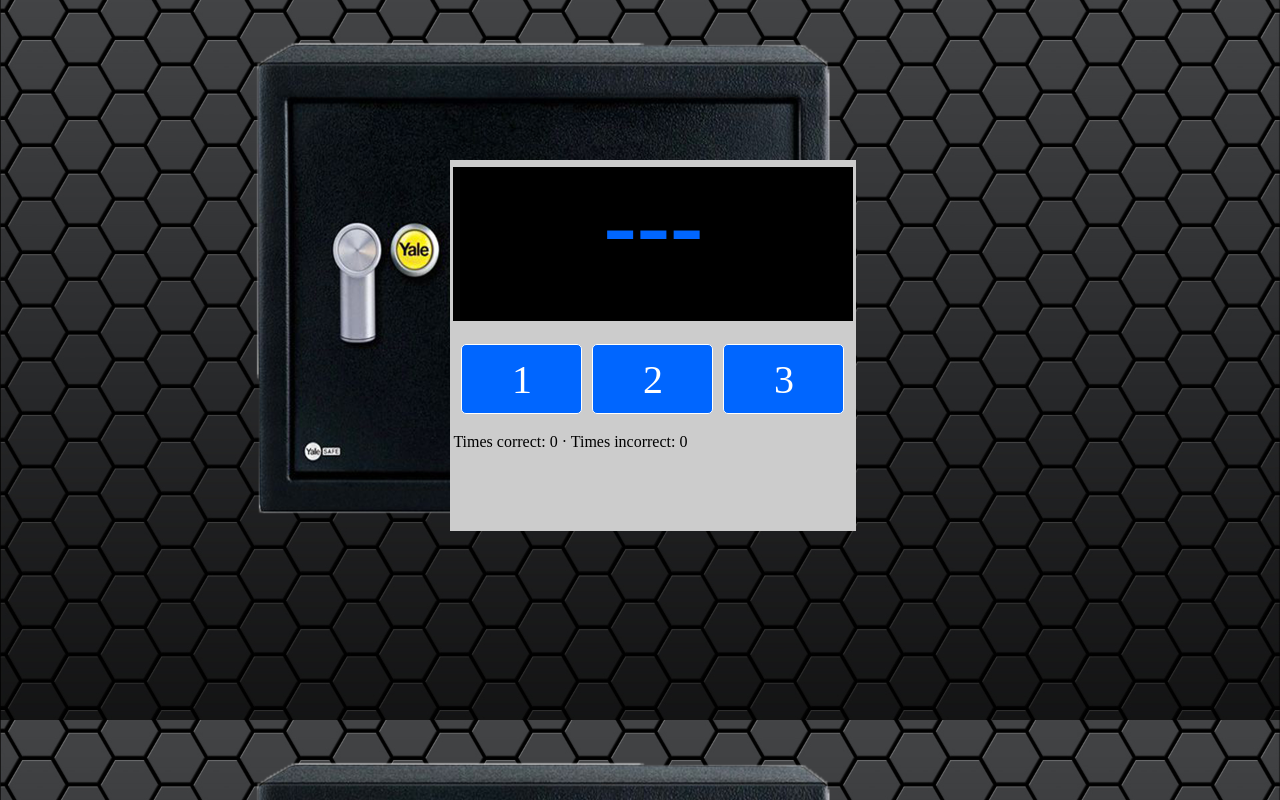
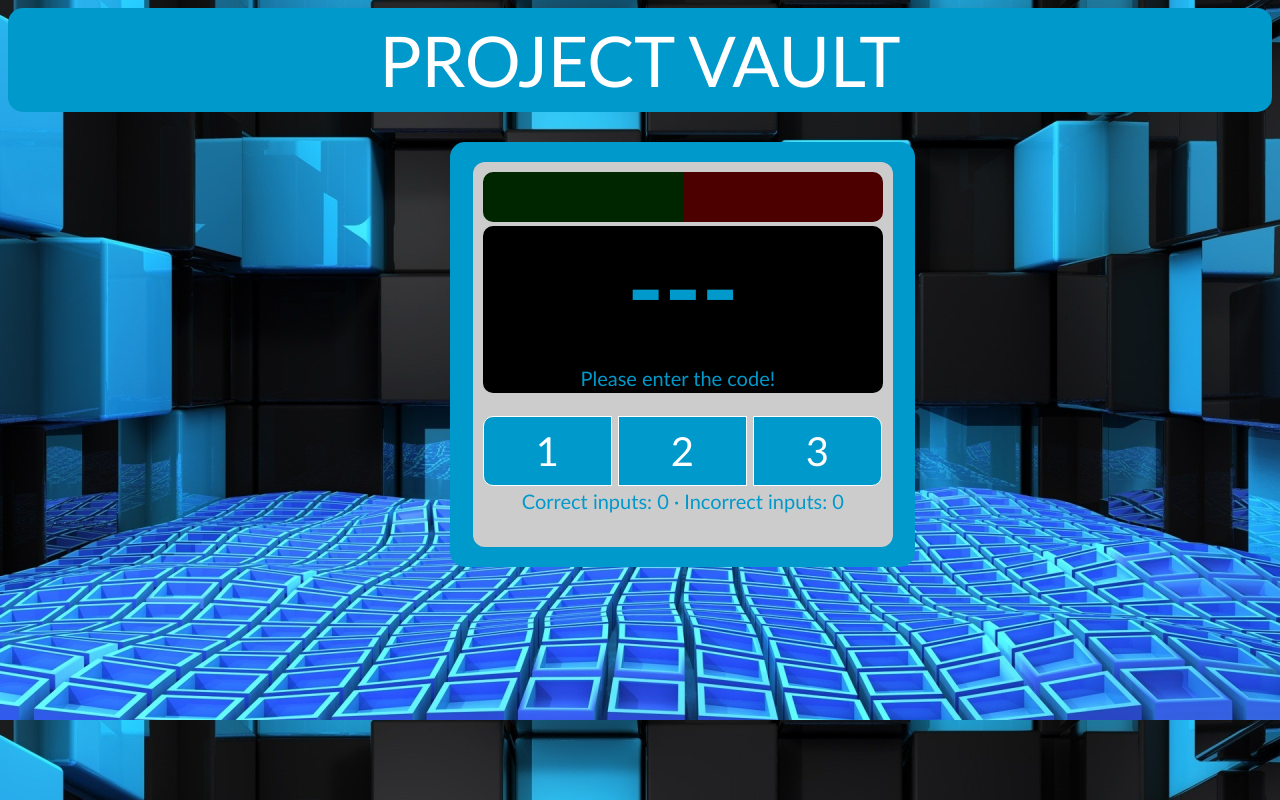
Before and after one commit to BreevanJoost/VaultJS, a plain HTML site: page index.html in a window 1280 px wide. Drawn offline with nearby package versions, Linux system fonts and the light colour scheme.

Commit message:
lampjes / blinker toegevoegd
- Functie toegevoegd zodat een groen lampje gaat knipperen waneer het goed is en een rood lampje wanneer het fout is.
- style aangepast

```diff
--- a/css/style.css
+++ b/css/style.css
@@ -1,58 +1,155 @@
 body {
-    background-image: url("../images/background2.png");
+    background-image: url("../images/background3.jpg");
     background-size: cover;
+}
+
+#vaultName {
+  margin: 0 auto;
+  text-align: center;
+  font-size: 70px;
+  color: white;
+  padding: 10px;
+  font-family: calibri;
+  background-color: #0099cc;
+  border-radius: 15px;
+  text-transform: uppercase;
 }
 
 .main-container {
     margin: 20px auto 0 auto;
     width: 80%;
     align-items: center;
+    margin: 0 auto;
+    text-align: center;
 }
 
 .p-30 {
    width: 30%;
 }
 
+#bigVaultContainer {
+    width: 445px;
+    height: 405px;
+    background: #0099cc;
+    padding: 10px;
+    border-radius: 15px;
+    margin: 0 auto;
+    margin-top: 30px;
+    text-align: center;
+}
+
 .vaultContainer {
     width: 400px;
     height: 365px;
     background: #cccccc;
-    padding: 3px;
-    margin-top: 160px;
+    padding: 10px;
+    border-radius: 12px;
+    padding 0px;
+    margin: auto;
+    margin-top: 10px;
 }
 
+.vaultContainer .light {
+    background: black;
+    width: 200px;
+    float: left;
+    height: 50px;
+}
 
+.vaultContainer .light.red {
+    background: red;
+    filter: brightness(30%);
+    border-top-right-radius: 10px;
+    border-bottom-right-radius: 10px;
+}
+
+.vaultContainer .light.green {
+    background: green;
+    filter: brightness(30%);
+    border-top-left-radius: 10px;
+    border-bottom-left-radius: 10px;
+}
+
+.vaultContainer .light.blink {
+    -webkit-filter: brightness(100%);
+    filter: brightness(100%);
+}
+
+.clearfix {
+    clear: both;
+}
 
 .code-box {
-    color: #0066ff;
+    color: #0099cc;
     text-align: center;
     font-size: 100px;
     margin: 4px auto;
-    font-family: rockwell;
+    font-family: calibri;
     height: 120px;
 }
 
 .black-box {
     width: 100%;
     background-color: black;
+    border-radius: 10px;
 }
 
-.vault-buttons {
-    width: 398px;
-    margin: 20px auto 0 auto;
-    padding-left: 5px;
-    background: #cccccc;
+#vaultbuttons {
+
 }
 
-.vault-buttons > button {
-    background: #0066ff;
+#vaultButton1 > button {
+    background: #0099cc;
     cursor: pointer;
     color: white;
-    font-family: rockwell;
-    width: 121px;
+    font-family: calibri;
+    width: 129px;
     height: 70px;
     border: white 1px solid;
     margin: 3px;
-    border-radius: 5px;
+    margin-left: 0px;
+    border-top-left-radius: 10px;
+    border-bottom-left-radius: 10px;
     font-size: 40px;
+    float: left;
+    cursor: pointer;
 }
+
+#vaultButton2 > button {
+    background: #0099cc;
+    cursor: pointer;
+    color: white;
+    font-family: calibri;
+    width: 129px;
+    height: 70px;
+    border: white 1px solid;
+    margin: 3px;
+    font-size: 40px;
+    float: left;
+    cursor: pointer;
+}
+
+#vaultButton3 > button {
+    background: #0099cc;
+    cursor: pointer;
+    color: white;
+    font-family: calibri;
+    width: 129px;
+    height: 70px;
+    border: white 1px solid;
+    margin: 3px;
+    margin-right: 0px;
+    border-top-right-radius: 10px;
+    border-bottom-right-radius: 10px;
+    font-size: 40px;
+    float: left;
+    cursor: pointer;
+}
+
+.vault-notif {
+    color: #0099cc;
+    text-align: center;
+    font-family: calibri;
+    font-size: 20px;
+    padding-bottom: 3px;
+}
--- a/index.html
+++ b/index.html
@@ -10,6 +10,9 @@
         <title>Vault JS</title>
     </head>
     <body>
+        <div id="vaultName">
+          Project Vault
+        </div>
         <div class="main-container p-30">
             <div id="vault"></div>
         </div>
--- a/js/main.js
+++ b/js/main.js
@@ -24,6 +24,7 @@ function Vault(code, elem_id) {
         this.testCode();
         if(!isSafe) return null;
         _(elem_id).innerHTML += `
+        <div id="bigVaultContainer">
             <div class="vaultContainer">
 
                 <div id="${elem_id}-green-light" class="light green"></div>
@@ -34,14 +35,21 @@ function Vault(code, elem_id) {
 
                     <p id="${elem_id}-notif" class="vault-notif">Please enter the code! &nbsp;</p>
                     </div>
-                    <div class="vault-buttons">
+                    <div id="vaultbuttons">
+                    <div id="vaultButton1">
                         <button onclick="${elem_id}.buttonPress(this)" value="1">1</button>
+                    </div>
+                    <div id="vaultButton2">
                         <button onclick="${elem_id}.buttonPress(this)" value="2">2</button>
+                    </div>
+                    <div id="vaultButton3">
                         <button onclick="${elem_id}.buttonPress(this)" value="3">3</button>
                     </div>
-                    <p id="${elem_id}-stats" class="vault-notif">Times correct: 0 &middot; Times incorrect: 0</p>
+                    </div>
+                    <p id="${elem_id}-stats" class="vault-notif">Correct inputs: 0 &middot; Incorrect inputs: 0</p>
 
             </div>
+          </div>
         `;
     };
 
@@ -57,22 +65,8 @@ function Vault(code, elem_id) {
             isSafe = false;
             // noinspection EqualityComparisonWithCoercionJS
             let flag = enteredCode[0] == correctCode[0] && enteredCode[1] == correctCode[1] && enteredCode[2] == correctCode[2];
-            if(flag) {
-                player.pause();
-                player.src = "audio/open.mp3";
-                player.play();
-                blink("#" + elem_id + "-green-light", 9, 200);
-                _(elem_id + "-notif").innerHTML = "Code is correct";
-                countCorrect++;
-            }
-            else {player.pause();
-                player.src = "audio/closed.mp3";
-                player.play();
-                blink("#" + elem_id + "-red-light", 9, 200);
-                _(elem_id + "-notif").innerHTML = "Code is incorrect";
-                countWrong++;
-            }
-            _(elem_id + "-stats").innerHTML = `Times correct: ${countCorrect} &middot; Times incorrect: ${countWrong}`;
+
+            _(elem_id + "-stats").innerHTML = `Correct inputs: ${countCorrect} &middot; Incorrect inputs: ${countWrong}`;
             setTimeout(() => {
                 isSafe = true;
                 _(elem_id + "-enteredCode").innerHTML = "-".repeat(code.length);
@@ -89,6 +83,22 @@ function Vault(code, elem_id) {
 
 }
 
+function blink(elem, times, speed) {
+    if (times > 0 || times < 0) {
+        if ($(elem).hasClass("blink")) $(elem).removeClass("blink");
+        else $(elem).addClass("blink");
+    }
 
+    clearTimeout(() => {
+        blink(elem, times, speed);
+    });
+
+    if (times > 0 || times < 0) {
+        setTimeout(() => {
+            blink(elem, times, speed);
+        }, speed);
+        times -= .5;
+    }
+}
 
 function _(id) { return document.getElementById(id); }
```
Also changed, not shown: images/background1.jpg (deleted), images/background3.jpg (added).
